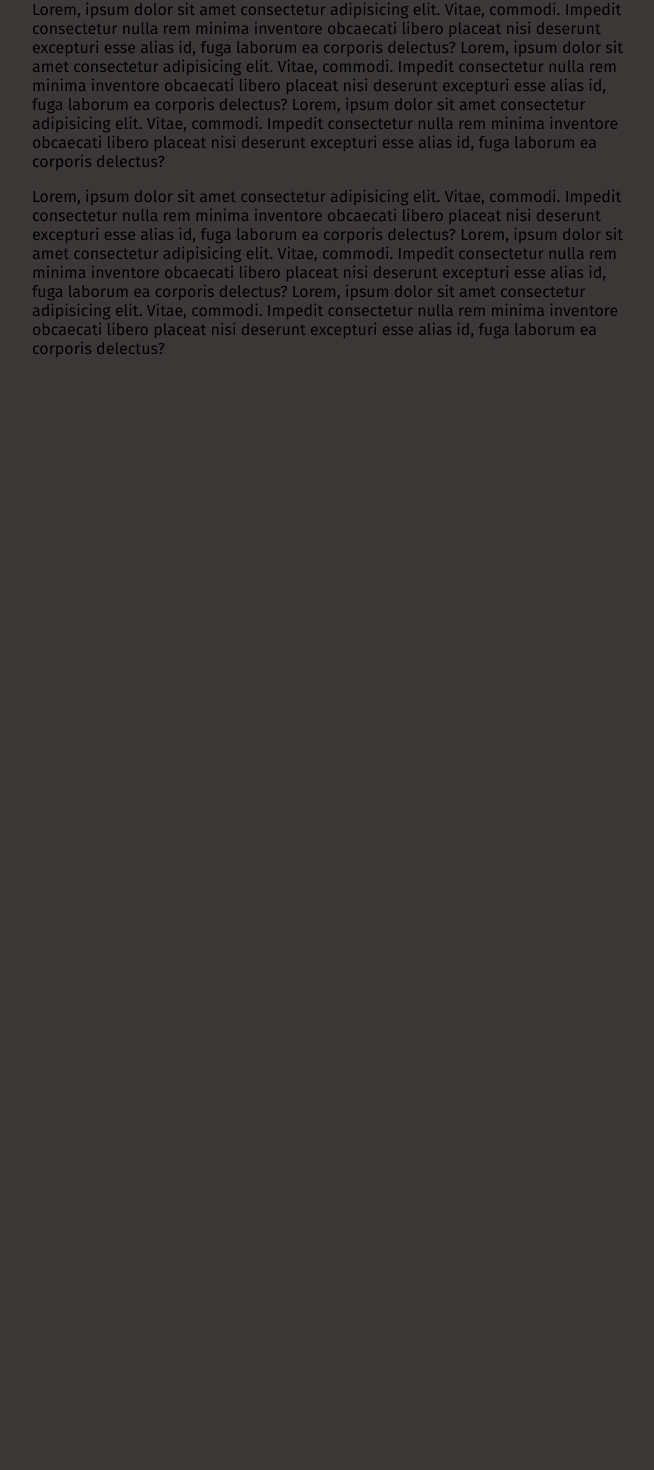
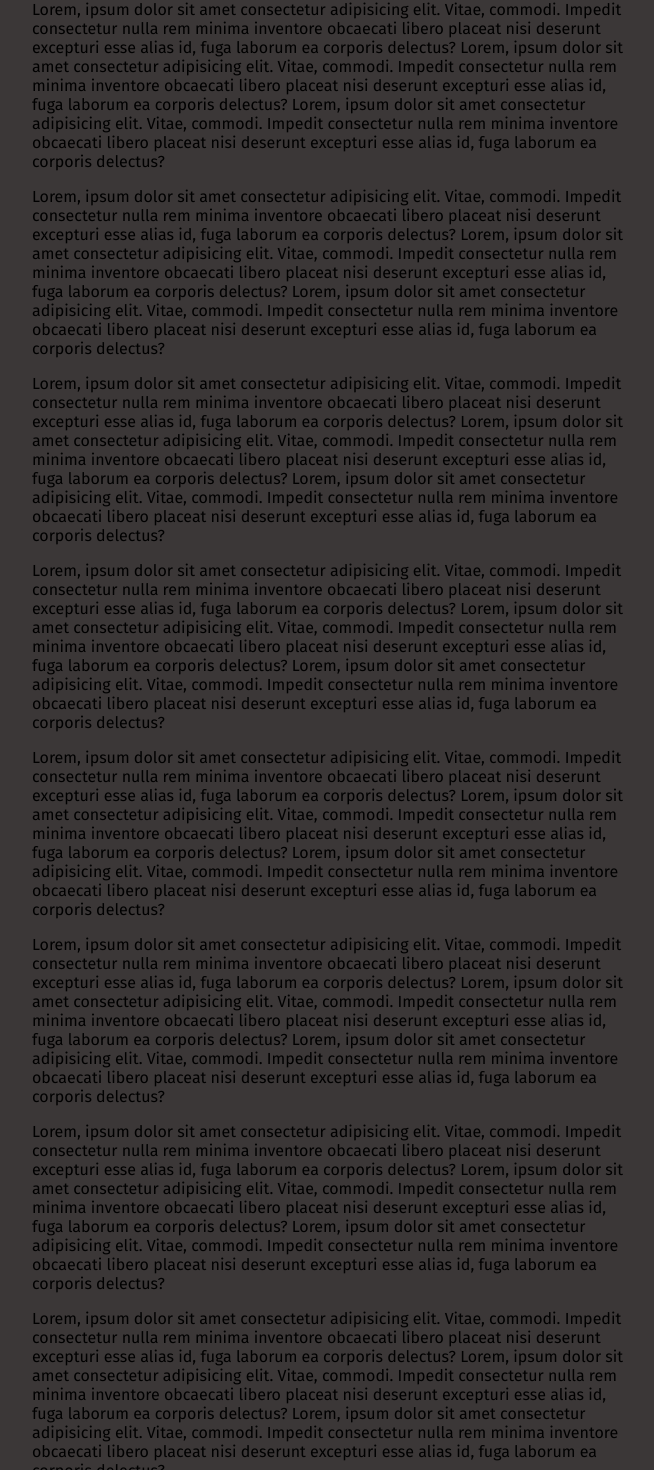
Before and after one commit to boryswnr/portfolio-2.0, a SvelteKit app: page / in a window 1280 px wide. Shown: the part 303-1773 px from the top of the page, without its empty margins (308-962 px from the left). Before the commit the page ends 800 px from the top, so only its background shows below. Built offline with nearby package versions, Linux system fonts and the light colour scheme.

Commit message:
menu opening and closing

```diff
--- a/src/components/Hamburger.svelte
+++ b/src/components/Hamburger.svelte
@@ -1,16 +1,9 @@
 <script>
-   let open = false;
-
-   function menuOpen() {
-    open = !open
-   }
-
-
-
-
+   export let open = false;
+   export let openMenu;
 </script>
 
-<svg class="{open ? 'ham ham2 active' : 'ham ham2'}" viewBox="0 0 100 100" width="80" id="menu-btn" on:click={menuOpen} on:keydown={menuOpen}>
+<svg class="{open ? 'ham ham2 active' : 'ham ham2'}" viewBox="0 0 100 100" width="80" id="menu-btn" on:click={openMenu} on:keydown={openMenu}>
   <path
         class="line top"
         d="m 70,33 h -40 c -6.5909,0 -7.763966,-4.501509 -7.763966,-7.511428 0,-4.721448 3.376452,-9.583771 13.876919,-9.583771 14.786182,0 11.409257,14.896182 9.596449,21.970818 -1.812808,7.074636 -15.709402,12.124381 -15.709402,12.124381" />
--- a/src/routes/+layout.svelte
+++ b/src/routes/+layout.svelte
@@ -1,10 +1,18 @@
-<script lang="Typescript">
+<script lang="typescript">
     import Hamburger from "../components/Hamburger.svelte";
+    let open = false;
+    let menuHidden = true;
+    function openMenu() {
+        open = !open
+        menuHidden = !menuHidden
+    }
+
+
 </script>
 
-<Hamburger />
+<Hamburger {open} {openMenu} />
 
-<nav class="navbar hidden" id="menu">
+<nav class="{menuHidden ? 'navbar hidden' : 'navbar'}">
     <ul class="nav-list">
         <li class="nav-list-item">
             <a href="/" class="link">
@@ -26,6 +34,10 @@
 
 <div class="main-wrapper">
     <slot></slot>
+
+    <footer class="footer">
+        &#169; BorysWnr 2022
+    </footer>
 </div>
 
 <style lang="scss">
--- a/src/routes/+page.svelte
+++ b/src/routes/+page.svelte
@@ -1,4 +1,4 @@
-<script lang="Typescript">
+<script lang="typescript">
     let name = "Borys"
 </script>
 
@@ -20,3 +20,33 @@
     Lorem, ipsum dolor sit amet consectetur adipisicing elit. Vitae, commodi. Impedit consectetur nulla rem minima inventore obcaecati libero placeat nisi deserunt excepturi esse alias id, fuga laborum ea corporis delectus?
     Lorem, ipsum dolor sit amet consectetur adipisicing elit. Vitae, commodi. Impedit consectetur nulla rem minima inventore obcaecati libero placeat nisi deserunt excepturi esse alias id, fuga laborum ea corporis delectus?
 </p>
+<p>
+    Lorem, ipsum dolor sit amet consectetur adipisicing elit. Vitae, commodi. Impedit consectetur nulla rem minima inventore obcaecati libero placeat nisi deserunt excepturi esse alias id, fuga laborum ea corporis delectus?
+    Lorem, ipsum dolor sit amet consectetur adipisicing elit. Vitae, commodi. Impedit consectetur nulla rem minima inventore obcaecati libero placeat nisi deserunt excepturi esse alias id, fuga laborum ea corporis delectus?
+    Lorem, ipsum dolor sit amet consectetur adipisicing elit. Vitae, commodi. Impedit consectetur nulla rem minima inventore obcaecati libero placeat nisi deserunt excepturi esse alias id, fuga laborum ea corporis delectus?
+</p>
+<p>
+    Lorem, ipsum dolor sit amet consectetur adipisicing elit. Vitae, commodi. Impedit consectetur nulla rem minima inventore obcaecati libero placeat nisi deserunt excepturi esse alias id, fuga laborum ea corporis delectus?
+    Lorem, ipsum dolor sit amet consectetur adipisicing elit. Vitae, commodi. Impedit consectetur nulla rem minima inventore obcaecati libero placeat nisi deserunt excepturi esse alias id, fuga laborum ea corporis delectus?
+    Lorem, ipsum dolor sit amet consectetur adipisicing elit. Vitae, commodi. Impedit consectetur nulla rem minima inventore obcaecati libero placeat nisi deserunt excepturi esse alias id, fuga laborum ea corporis delectus?
+</p>
+<p>
+    Lorem, ipsum dolor sit amet consectetur adipisicing elit. Vitae, commodi. Impedit consectetur nulla rem minima inventore obcaecati libero placeat nisi deserunt excepturi esse alias id, fuga laborum ea corporis delectus?
+    Lorem, ipsum dolor sit amet consectetur adipisicing elit. Vitae, commodi. Impedit consectetur nulla rem minima inventore obcaecati libero placeat nisi deserunt excepturi esse alias id, fuga laborum ea corporis delectus?
+    Lorem, ipsum dolor sit amet consectetur adipisicing elit. Vitae, commodi. Impedit consectetur nulla rem minima inventore obcaecati libero placeat nisi deserunt excepturi esse alias id, fuga laborum ea corporis delectus?
+</p>
+<p>
+    Lorem, ipsum dolor sit amet consectetur adipisicing elit. Vitae, commodi. Impedit consectetur nulla rem minima inventore obcaecati libero placeat nisi deserunt excepturi esse alias id, fuga laborum ea corporis delectus?
+    Lorem, ipsum dolor sit amet consectetur adipisicing elit. Vitae, commodi. Impedit consectetur nulla rem minima inventore obcaecati libero placeat nisi deserunt excepturi esse alias id, fuga laborum ea corporis delectus?
+    Lorem, ipsum dolor sit amet consectetur adipisicing elit. Vitae, commodi. Impedit consectetur nulla rem minima inventore obcaecati libero placeat nisi deserunt excepturi esse alias id, fuga laborum ea corporis delectus?
+</p>
+<p>
+    Lorem, ipsum dolor sit amet consectetur adipisicing elit. Vitae, commodi. Impedit consectetur nulla rem minima inventore obcaecati libero placeat nisi deserunt excepturi esse alias id, fuga laborum ea corporis delectus?
+    Lorem, ipsum dolor sit amet consectetur adipisicing elit. Vitae, commodi. Impedit consectetur nulla rem minima inventore obcaecati libero placeat nisi deserunt excepturi esse alias id, fuga laborum ea corporis delectus?
+    Lorem, ipsum dolor sit amet consectetur adipisicing elit. Vitae, commodi. Impedit consectetur nulla rem minima inventore obcaecati libero placeat nisi deserunt excepturi esse alias id, fuga laborum ea corporis delectus?
+</p>
+<p>
+    Lorem, ipsum dolor sit amet consectetur adipisicing elit. Vitae, commodi. Impedit consectetur nulla rem minima inventore obcaecati libero placeat nisi deserunt excepturi esse alias id, fuga laborum ea corporis delectus?
+    Lorem, ipsum dolor sit amet consectetur adipisicing elit. Vitae, commodi. Impedit consectetur nulla rem minima inventore obcaecati libero placeat nisi deserunt excepturi esse alias id, fuga laborum ea corporis delectus?
+    Lorem, ipsum dolor sit amet consectetur adipisicing elit. Vitae, commodi. Impedit consectetur nulla rem minima inventore obcaecati libero placeat nisi deserunt excepturi esse alias id, fuga laborum ea corporis delectus?
+</p>
--- a/src/styling/components/_hamburger.scss
+++ b/src/styling/components/_hamburger.scss
@@ -1,3 +1,5 @@
+// TODO: some highlighting on hover
+
 .ham {
 	position: fixed;
 	top: 20px;
@@ -9,6 +11,7 @@
 	-webkit-user-select: none;
 	-ms-user-select: none;
 	user-select: none;
+	z-index: 6;
 
 	.line {
 		fill: none;
--- a/src/styling/layout.scss
+++ b/src/styling/layout.scss
@@ -7,6 +7,7 @@
 	:global(body) {
 		background-color: $nav-background-color;
 		font-family: $main-font-family;
+		position: relative;
 
 		.navbar {
 			color: $main-font-color;
@@ -19,7 +20,12 @@
 			justify-content: center;
 			font-size: 40px;
 			position: fixed;
-            transition: 300ms;
+			top: 0;
+			left: 0;
+			transition: 500ms ease-in-out;
+			z-index: 5;
+			overflow-x: hidden;
+			overflow-y: auto;
 
 			.nav-list {
 				list-style-type: none;
```
